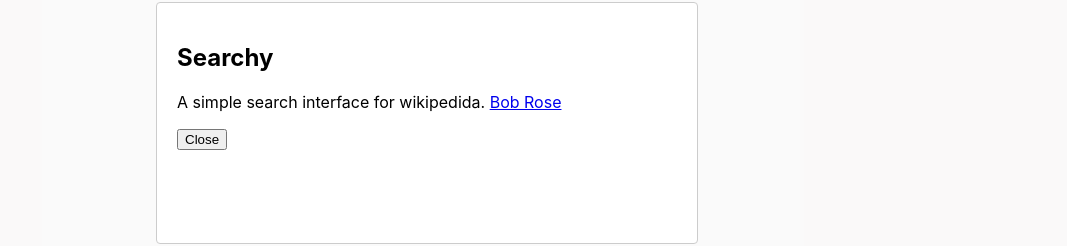
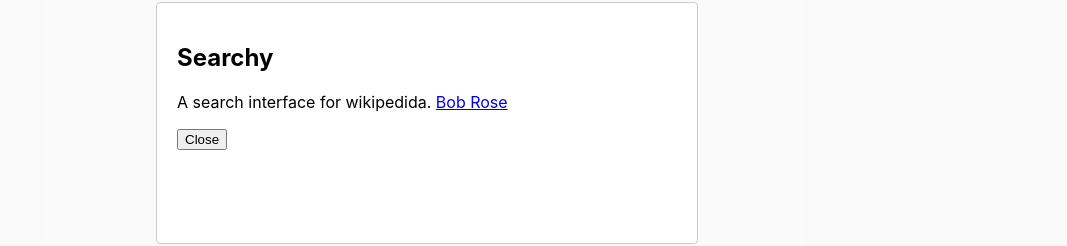
Before and after one commit to bobbrose/search, a React (Create React App) app: page / in a window 1280 px wide. Both pictures are taken after a click on the button "About". Shown: the part 277-523 px from the top of the page, without its empty margins (213-1280 px from the left). Built offline with nearby package versions, Linux system fonts and the light colour scheme.

Commit message:
About update

```diff
--- a/src/AboutBox.js
+++ b/src/AboutBox.js
@@ -26,7 +26,7 @@
             <button onClick={handleOpenModal}>About</button>
             <Modal isOpen={isOpen} onRequestClose={handleCloseModal} style={customStyles} >
                 <h2>Searchy</h2>
-                <p>A simple search interface for wikipedida. <a href="https://bobbrose.com">Bob Rose</a></p>
+                <p>A search interface for wikipedida. <a href="https://bobbrose.com">Bob Rose</a></p>
                 <button onClick={handleCloseModal}>Close</button>
             </Modal>
         </div>
```
